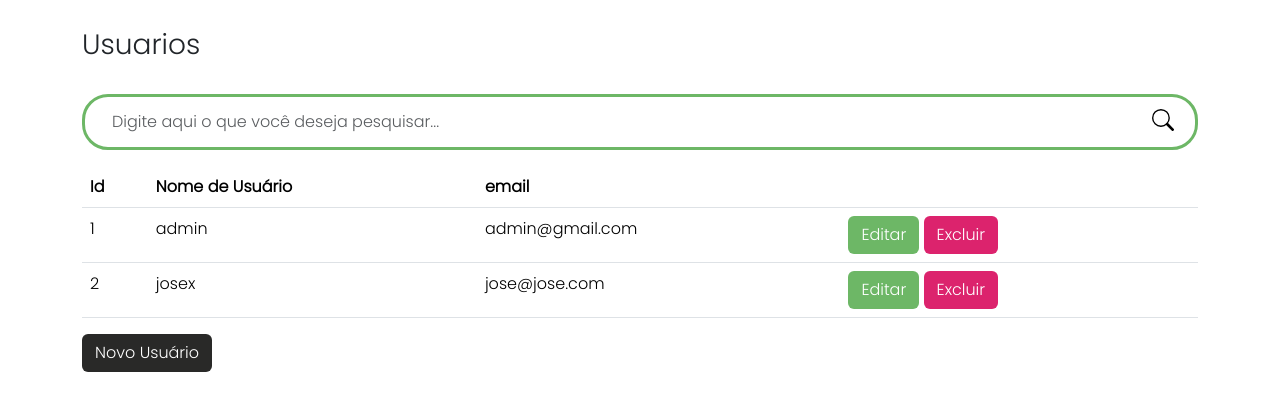
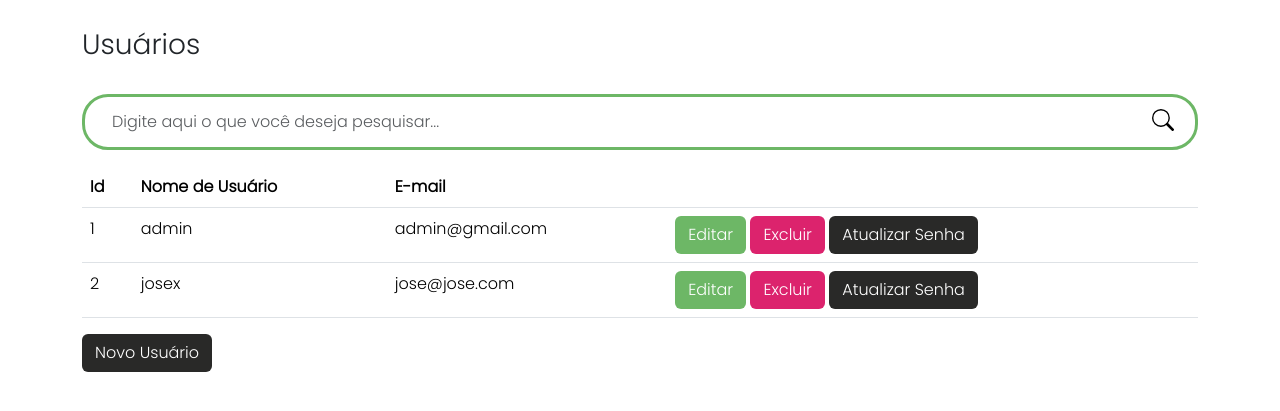
Before and after one commit to josesandovaln/VendaSmart, a Flask app: page /usuarios in a window 1280 px wide. Shown: the part 96-507 px from the top of the page. Run offline with Flask 3, Linux system fonts and the light colour scheme; a user stored in the database is signed in; some libraries are stand-ins or nearby versions.

Commit message:
Atualização

```diff
--- a/site_atividade/forms/__init__.py
+++ b/site_atividade/forms/__init__.py
@@ -1,6 +1,6 @@
 from flask_wtf import FlaskForm
 from wtforms import StringField, PasswordField, SubmitField, BooleanField, IntegerField, FloatField, SelectField
-from wtforms.validators import DataRequired, length, email, equal_to, Length
+from wtforms.validators import DataRequired, length, email, equal_to, Length, EqualTo
 
 
 class FormLogin(FlaskForm):
@@ -20,6 +20,12 @@ class FormEditarUsuario(FlaskForm):
     usuario = StringField('Usuário:', validators=[DataRequired(), Length(min=5)])
     email = StringField('E-mail:', validators=[DataRequired(), email()])
 
+class FormAtualizarSenha(FlaskForm):
+    senha_atual = PasswordField('Senha Atual', validators=[DataRequired()])
+    nova_senha = PasswordField('Nova Senha', validators=[DataRequired()])
+    confirmar_senha = PasswordField('Confirmar Nova Senha', validators=[DataRequired(), EqualTo('nova_senha', message='As senhas não coincidem')])
+    submit = SubmitField('Atualizar Senha')
+
 class FormListarUsuario(FlaskForm):
     usuarios = None
     submit_excluir_usuario = SubmitField('Excluir')
--- a/site_atividade/routers/__init__.py
+++ b/site_atividade/routers/__init__.py
@@ -1,7 +1,7 @@
 from datetime import datetime
 from flask import render_template, url_for, redirect, flash, request, get_template_attribute
 from site_atividade.forms import FormLogin, FormCadastroUsuario, FormListarUsuario, VendasForm, PagamentoForm, \
-    FormEditarUsuario
+    FormEditarUsuario, FormAtualizarSenha
 from site_atividade import app, database, bcrypt
 from site_atividade.models import Usuario, Produtos, Categoria, Venda, Pagamento
 from flask_login import login_user, logout_user, login_required
@@ -148,12 +148,13 @@ def cadastro_usuario():
 def usuarios():
     form_cadastro_usuario = FormCadastroUsuario()
     form_editar_usuario = FormEditarUsuario()
+    form = FormAtualizarSenha()
     search_query = request.args.get('search')
     if search_query:
         usuarios = Usuario.query.filter(Usuario.usuario.ilike(f"%{search_query}%")).all()
     else:
         usuarios = Usuario.query.all()
-    return render_template('lista_usuario.html', usuarios=usuarios, form_cadastro_usuario=form_cadastro_usuario, form_editar_usuario=form_editar_usuario, search_query=search_query)
+    return render_template('lista_usuario.html', usuarios=usuarios, form_cadastro_usuario=form_cadastro_usuario, form_editar_usuario=form_editar_usuario, search_query=search_query, form=form)
 
 
 @app.route("/delete-usuario/<int:id>", methods=['GET', 'POST'])
@@ -186,6 +187,32 @@ def editar_usuario(id):
             return redirect(url_for('usuarios'))
 
     return render_template('editar_usuario.html', form_editar_usuario=form_editar_usuario, usuario=usuario)
+
+@app.route("/atualizar_senha/<int:id>", methods=['GET', 'POST'])
+@login_required
+def atualizar_senha(id):
+    usuario = Usuario.query.get_or_404(id)
+    form = FormAtualizarSenha()
+
+    if form.validate_on_submit():
+        senha_atual = form.senha_atual.data
+        nova_senha = form.nova_senha.data
+        confirmar_senha = form.confirmar_senha.data
+
+        if not usuario.verificar_senha(senha_atual):
+            flash('Senha atual incorreta.', 'danger')
+        elif nova_senha != confirmar_senha:
+            flash('A nova senha e a confirmação da senha não coincidem.', 'danger')
+        else:
+            usuario.set_senha(nova_senha)
+            database.session.commit()
+            flash('Senha atualizada com sucesso.', 'success')
+            return redirect(url_for('usuarios'))
+
+    return render_template('atualizar_senha.html', form=form, usuario=usuario)
+
+
+
 
 
 @app.route("/vendas", methods=['GET', 'POST'])
--- a/site_atividade/templates/lista_usuario.html
+++ b/site_atividade/templates/lista_usuario.html
@@ -4,7 +4,7 @@
         <div class="container theme-showcase" role="main">
             <div class="page-header">
                 <br>
-                <h3 class="box-title col-md-12">Usuarios</h3>
+                <h3 class="box-title col-md-12">Usuários</h3>
             </div>
 
             <br>
@@ -29,7 +29,7 @@
                     <tr>
                         <th>Id</th>
                         <th>Nome de Usuário</th>
-                        <th>email</th>
+                        <th>E-mail</th>
                         <th> </th>
                     </tr>
                 </thead>
@@ -43,6 +43,7 @@
                         <td>
                             <a class="btn btn-color1 text-white" href="{{ url_for('editar_usuario', id=usuario.id) }}" data-toggle="modal" data-target="#editarUsuarioModal{{ usuario.id }}">Editar</a>
                             <a class="btn btn-color2 text-white excluir-usuario-btn" data-toggle="modal" data-target="#excluirUsuarioModal{{ usuario.id }}">Excluir</a>
+                            <a class="btn btn-color3" data-toggle="modal" data-target="#atualizarSenhaModal{{ usuario.id }}">Atualizar Senha</a>
                         </td>
                     </tr>
                 {% endfor %}
@@ -148,6 +149,41 @@
                 </div>
             </div>
 
+            <div class="modal fade" id="atualizarSenhaModal{{ usuario.id }}" tabindex="-1" role="dialog" aria-labelledby="atualizarSenhaModalLabel{{ usuario.id }}" aria-hidden="true">
+                <div class="modal-dialog" role="document">
+                    <div class="modal-content">
+                        <div class="modal-header">
+                            <h5 class="modal-title" id="atualizarSenhaModalLabel{{ usuario.id }}">Atualizar Senha - {{ usuario.usuario }}</h5>
+                            <button type="button" class="close" data-dismiss="modal" aria-label="Close">
+                                <span aria-hidden="true">&times;</span>
+                            </button>
+                        </div>
+                        <div class="modal-body">
+                            <form action="{{ url_for('atualizar_senha', id=usuario.id) }}" method="POST">
+                                {{ form.csrf_token }}
+                                <div class="form-group">
+                                    {{ form.senha_atual.label(class="form-label") }}
+                                    {{ form.senha_atual(class="form-control") }}
+                                </div>
+                                <div class="form-group">
+                                    {{ form.nova_senha.label(class="form-label") }}
+                                    {{ form.nova_senha(class="form-control") }}
+                                </div>
+                                <div class="form-group">
+                                    {{ form.confirmar_senha.label(class="form-label") }}
+                                    {{ form.confirmar_senha(class="form-control") }}
+                                </div>
+                                <div class="modal-footer">
+                                    <button type="submit" class="btn btn-primary">Atualizar Senha</button>
+                                    <button type="button" class="btn btn-secondary" data-dismiss="modal">Fechar</button>
+                                </div>
+                            </form>
+                        </div>
+                    </div>
+                </div>
+            </div>
+
+
             {% endfor %}
 
         </div>
```
Also changed, not shown: site_atividade/models/__init__.py (+9 -1 lines), site_atividade/templates/atualizar_senha.html (added, +32 -0 lines), instance/pdv.db.
